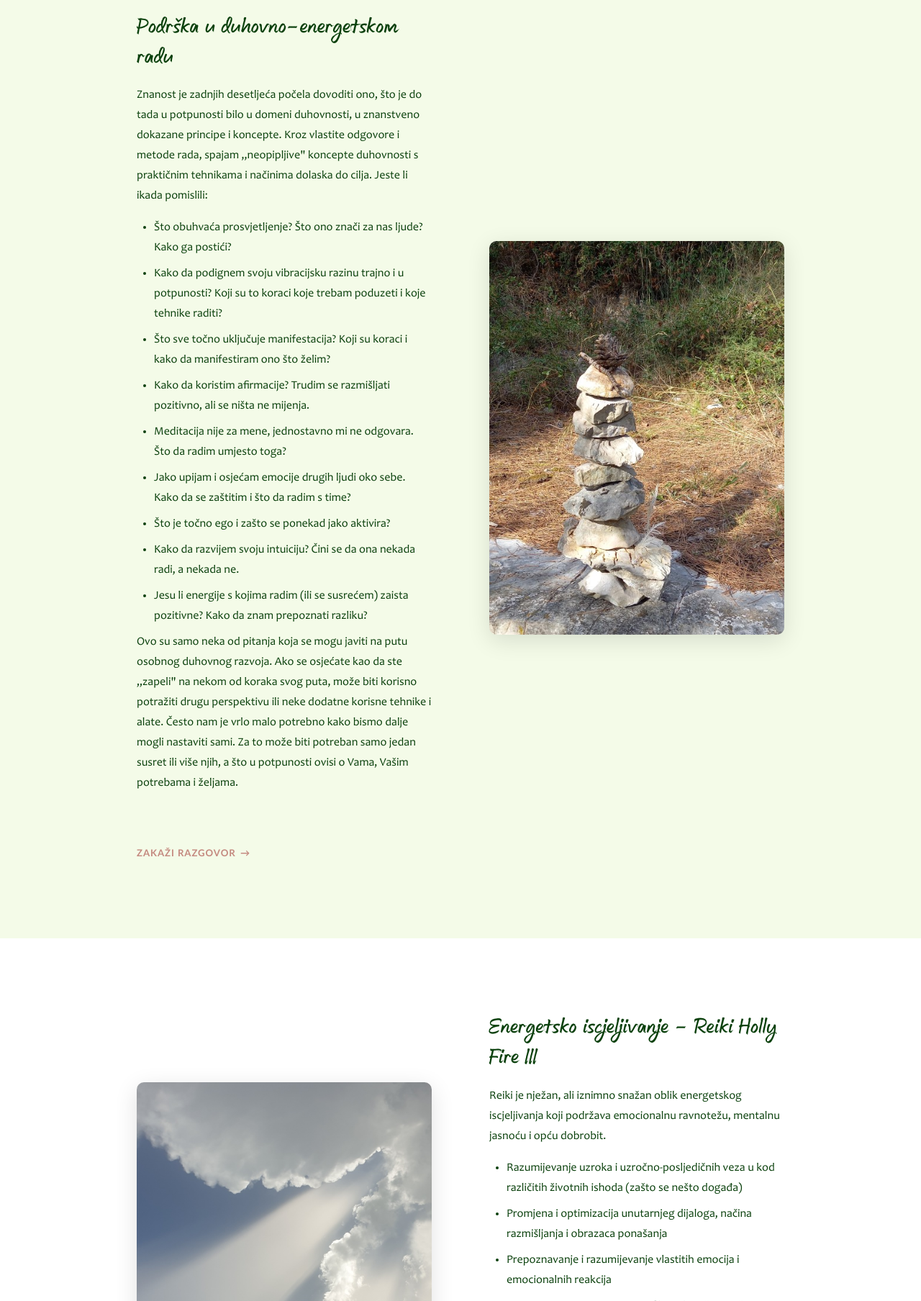
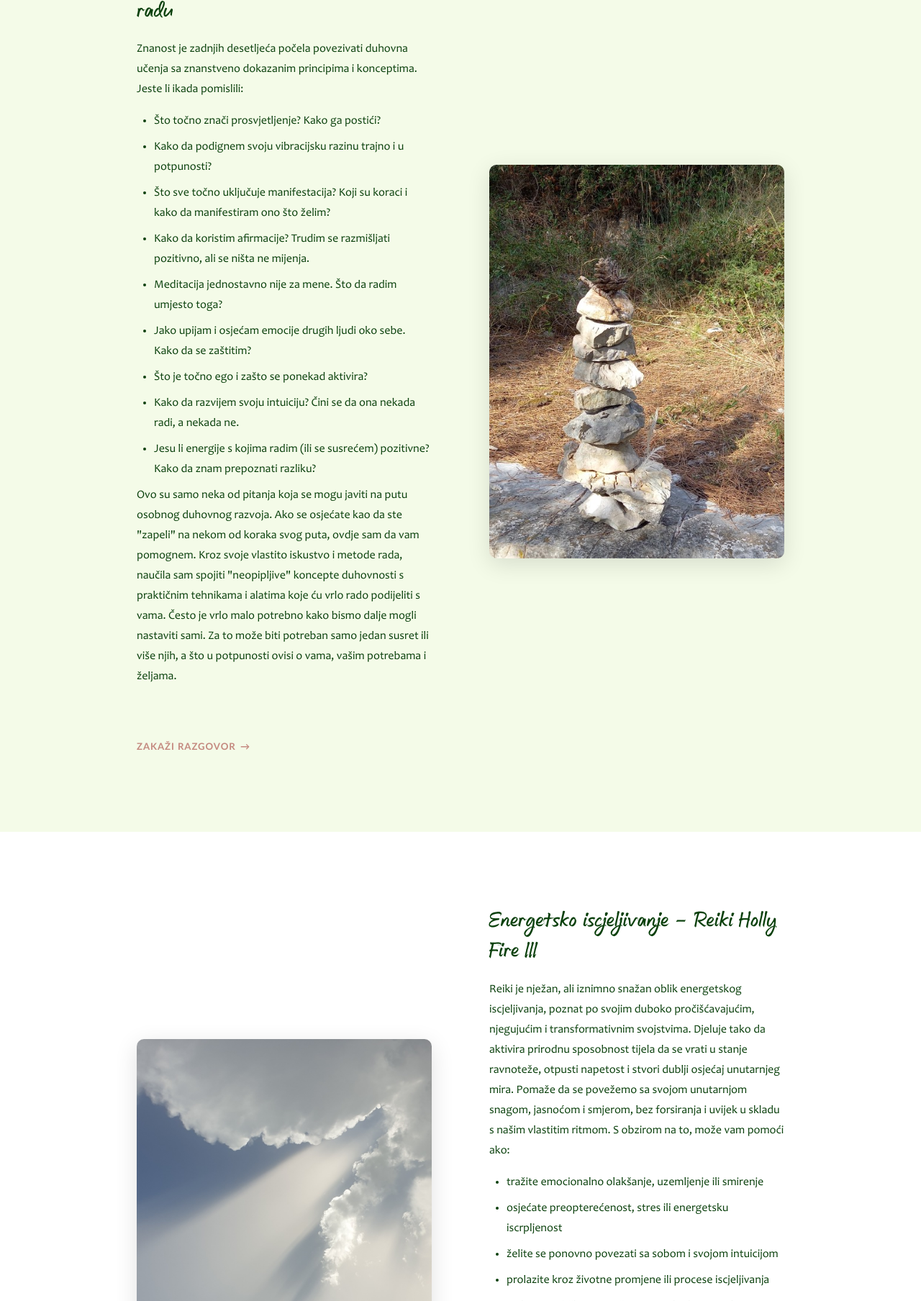
Before and after one commit to saraspence/bubamarasavjetovanje, a plain HTML site: page services.html in a window 1280 px wide. Shown: the part 2703-4511 px from the top of the page at 72% size. Drawn offline with Linux system fonts and the light colour scheme.

Commit message:
update tekstova usluga

```diff
--- a/services.html
+++ b/services.html
@@ -154,7 +154,7 @@
                     ponašanja
                   </li>
                   <li>
-                    Razumijevanje uzroka i uzročno-posljedičnih veza u kod
+                    Razumijevanje uzroka i uzročno-posljedičnih veza kod
                     različitih životnih ishoda (zašto se nešto događa)
                   </li>
                   <li>
@@ -162,11 +162,7 @@
                     razmišljanja i obrazaca ponašanja
                   </li>
                   <li>
-                    Prepoznavanje i razumijevanje vlastitih emocija i
-                    emocionalnih reakcija
-                  </li>
-                  <li>
-                    Procesiranje emocija i razvoj efikasnih načina nošenja s
+                    Razumijevanje vlastitih emocija i razvoj efikasnih načina nošenja s
                     njima
                   </li>
                   <li>
@@ -175,7 +171,7 @@
                   </li>
                   <li>
                     Prepoznavanje vlastitih vrijednosti (što nam je u životu
-                    najvažnije) kao glavne smjernice za autentičan i ispunjen
+                    najvažnije) kao glavnih smjernica za autentičan i ispunjen
                     život
                   </li>
                 </ul>
@@ -204,22 +200,17 @@
 
               <div class="service-detail">
                 <p>
-                  Znanost je zadnjih desetljeća počela dovoditi ono, što je do
-                  tada u potpunosti bilo u domeni duhovnosti, u znanstveno
-                  dokazane principe i koncepte. Kroz vlastite odgovore i metode
-                  rada, spajam „neopipljive" koncepte duhovnosti s praktičnim
-                  tehnikama i načinima dolaska do cilja. Jeste li ikada
+                  Znanost je zadnjih desetljeća počela povezivati duhovna učenja sa znanstveno
+                  dokazanim principima i konceptima. Jeste li ikada
                   pomislili:
                 </p>
                 <ul>
                   <li>
-                    Što obuhvaća prosvjetljenje? Što ono znači za nas ljude?
-                    Kako ga postići?
+                    Što točno znači prosvjetljenje? Kako ga postići?
                   </li>
                   <li>
                     Kako da podignem svoju vibracijsku razinu trajno i u
-                    potpunosti? Koji su to koraci koje trebam poduzeti i koje
-                    tehnike raditi?
+                    potpunosti?
                   </li>
                   <li>
                     Što sve točno uključuje manifestacija? Koji su koraci i kako
@@ -230,32 +221,26 @@
                     pozitivno, ali se ništa ne mijenja.
                   </li>
                   <li>
-                    Meditacija nije za mene, jednostavno mi ne odgovara. Što da
-                    radim umjesto toga?
+                    Meditacija jednostavno nije za mene. Što da radim umjesto toga?
                   </li>
                   <li>
                     Jako upijam i osjećam emocije drugih ljudi oko sebe. Kako da
-                    se zaštitim i što da radim s time?
+                    se zaštitim?
                   </li>
-                  <li>Što je točno ego i zašto se ponekad jako aktivira?</li>
+                  <li>Što je točno ego i zašto se ponekad aktivira?</li>
                   <li>
                     Kako da razvijem svoju intuiciju? Čini se da ona nekada
                     radi, a nekada ne.
                   </li>
                   <li>
-                    Jesu li energije s kojima radim (ili se susrećem) zaista
+                    Jesu li energije s kojima radim (ili se susrećem)
                     pozitivne? Kako da znam prepoznati razliku?
                   </li>
                 </ul>
                 <p>
                   Ovo su samo neka od pitanja koja se mogu javiti na putu
-                  osobnog duhovnog razvoja. Ako se osjećate kao da ste „zapeli"
-                  na nekom od koraka svog puta, može biti korisno potražiti
-                  drugu perspektivu ili neke dodatne korisne tehnike i alate.
-                  Često nam je vrlo malo potrebno kako bismo dalje mogli
-                  nastaviti sami. Za to može biti potreban samo jedan susret ili
-                  više njih, a što u potpunosti ovisi o Vama, Vašim potrebama i
-                  željama.
+                  osobnog duhovnog razvoja. Ako se osjećate kao da ste "zapeli"
+                  na nekom od koraka svog puta, ovdje sam da vam pomognem. Kroz svoje vlastito iskustvo i metode rada, naučila sam spojiti "neopipljive" koncepte duhovnosti s praktičnim tehnikama i alatima koje ću vrlo rado podijeliti s vama. Često je vrlo malo potrebno kako bismo dalje mogli nastaviti sami. Za to može biti potreban samo jedan susret ili više njih, a što u potpunosti ovisi o vama, vašim potrebama i željama.
                 </p>
               </div>
 
@@ -287,38 +272,32 @@
 
               <div class="service-detail">
                  <p>
-                  Reiki je nježan, ali iznimno snažan oblik energetskog iscjeljivanja koji podržava emocionalnu ravnotežu, mentalnu jasnoću i opću dobrobit.
+                  Reiki je nježan, ali iznimno snažan oblik energetskog iscjeljivanja, poznat po svojim duboko pročišćavajućim, njegujućim i transformativnim svojstvima. Djeluje tako da aktivira prirodnu sposobnost tijela da se vrati u stanje ravnoteže, otpusti napetost i stvori dublji osjećaj unutarnjeg mira. Pomaže da se povežemo sa svojom unutarnjom snagom, jasnoćom i smjerom, bez forsiranja i uvijek u skladu s našim vlastitim ritmom. S obzirom na to, može vam pomoći ako:
                 </p>
                 <ul>
                   <li>
-                    Razumijevanje uzroka i uzročno-posljedičnih veza u kod
-                    različitih životnih ishoda (zašto se nešto događa)
+                    tražite emocionalno olakšanje, uzemljenje ili smirenje
                   </li>
                   <li>
-                    Promjena i optimizacija unutarnjeg dijaloga, načina
-                    razmišljanja i obrazaca ponašanja
+                    osjećate preopterećenost, stres ili energetsku iscrpljenost
                   </li>
                   <li>
-                    Prepoznavanje i razumijevanje vlastitih emocija i
-                    emocionalnih reakcija
+                    želite se ponovno povezati sa sobom i svojom intuicijom
                   </li>
                   <li>
-                    Procesiranje emocija i razvoj efikasnih načina nošenja s
-                    njima
+                    prolazite kroz životne promjene ili procese iscjeljivanja
                   </li>
                   <li>
-                    Razvoj komunikacijskih vještina s ciljem poboljšanja
-                    međuljudskih odnosa i povećanja vjerojatnosti za uspjeh
+                    trebate podršku u otpuštanju starih obrazaca ili emocionalnih blokada
                   </li>
                   <li>
-                    Prepoznavanje vlastitih vrijednosti (što nam je u životu
-                    najvažnije) kao glavne smjernice za autentičan i ispunjen
-                    život
+                    želite podići svoju vibraciju i osjećati se usklađenije
                   </li>
                 </ul>
+                <p>Budući da je Reiki sam po sebi inteligentna energija, on uvijek djeluje onako kako je u tom trenutku najbolje za vas. Može vam pomoći da se osjećate opuštenije i odmornije, ili donijeti duboke pomake upravo u područjima u kojima ste spremni za promjenu. </p>
               </div>
 
-              <a href="contact.html" class="spotlight__link">Zakaži razgovor</a>
+              <a href="contact.html" class="spotlight__link">Zakaži tretman</a>
             </div>
           </div>
         </div>
```
